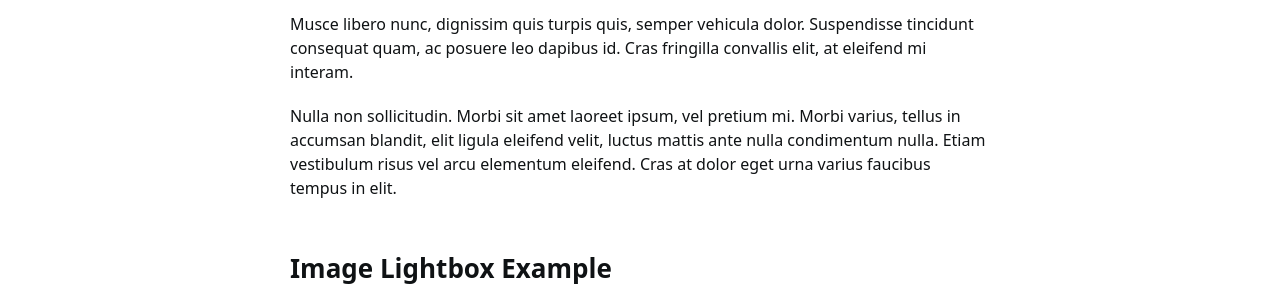
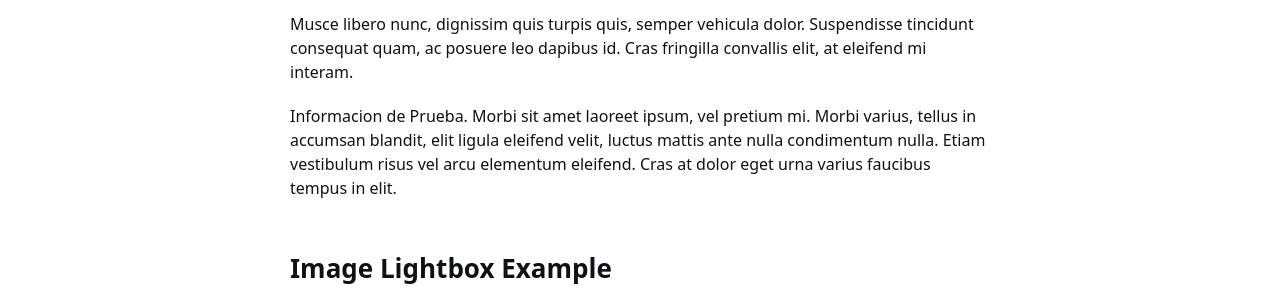
Before and after one commit to jelmii/jelmii.github.io, a Jekyll site: the page built from _posts/2017-05-25-post0.md, in a window 1280 px wide and 900 px high. Shown: the part 257-557 px from the top of the window. Built offline with Jekyll 4.4.1, drawn with Linux system fonts in a browser that asks for light colours.

Commit message:
Update 2017-05-25-post0.md

```diff
--- a/_posts/2017-05-25-post0.md
+++ b/_posts/2017-05-25-post0.md
@@ -8,7 +8,7 @@ author: John Black
 
 Musce libero nunc, dignissim quis turpis quis, semper vehicula dolor. Suspendisse tincidunt consequat quam, ac posuere leo dapibus id. Cras fringilla convallis elit, at eleifend mi interam.
 
-Nulla non sollicitudin. Morbi sit amet laoreet ipsum, vel pretium mi. Morbi varius, tellus in accumsan blandit, elit ligula eleifend velit, luctus mattis ante nulla condimentum nulla. Etiam vestibulum risus vel arcu elementum eleifend. Cras at dolor eget urna varius faucibus tempus in elit.
+Informacion de Prueba. Morbi sit amet laoreet ipsum, vel pretium mi. Morbi varius, tellus in accumsan blandit, elit ligula eleifend velit, luctus mattis ante nulla condimentum nulla. Etiam vestibulum risus vel arcu elementum eleifend. Cras at dolor eget urna varius faucibus tempus in elit.
 
 ## Image Lightbox Example
 Nunc porta malesuada porta. Etiam tristique vestibulum dolor at ultricies. Proin hendrerit sapien sed erat fermentum, at commodo velit consectetur.
```
